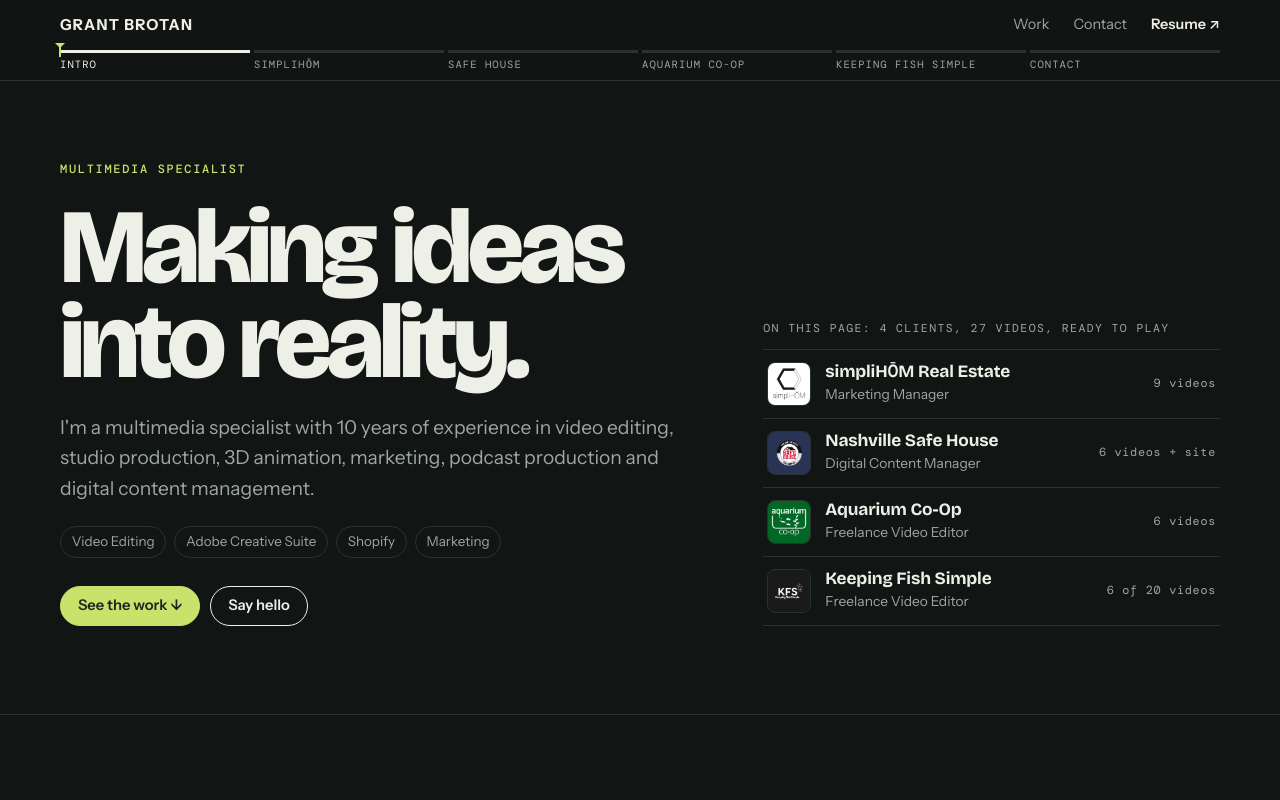
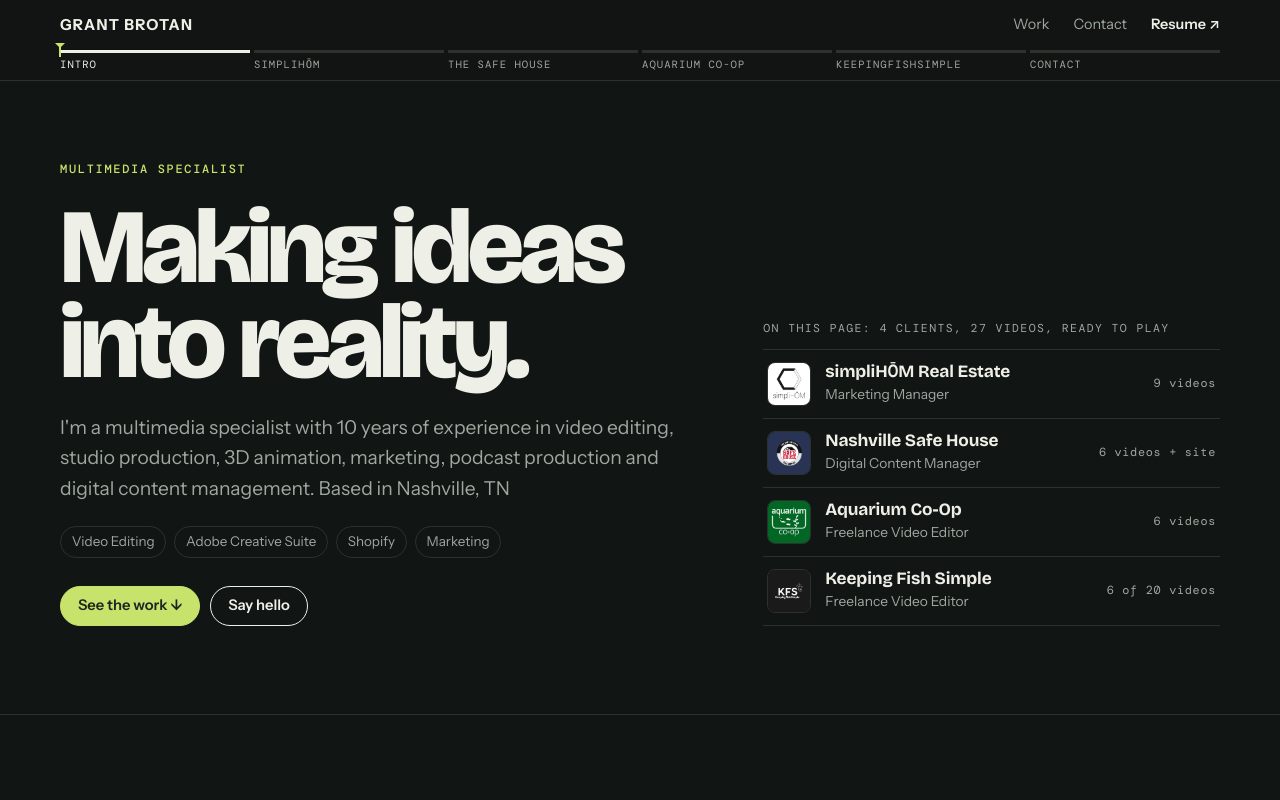
Before and after one commit to gbrotan21/gbrotan21.github.io, a plain HTML site: page index.html in a window 1280 px wide. Shown: the top 800 px of the page. Drawn offline with nearby package versions, Linux system fonts and the light colour scheme.

Commit message:
Update index.html

```diff
--- a/index.html
+++ b/index.html
@@ -224,9 +224,9 @@ html:not(.js) .ctl[data-step] { display: none }
     <div class="strip-inner">
       <a class="seg" href="#intro" aria-label="Intro"><span>Intro</span></a>
       <a class="seg" href="#simplihom" aria-label="simpliHŌM Real Estate"><span>simpliHŌM</span></a>
-      <a class="seg" href="#safe-house" aria-label="Nashville Safe House"><span>Safe House</span></a>
+      <a class="seg" href="#safe-house" aria-label="Nashville Safe House"><span>The Safe House</span></a>
       <a class="seg" href="#aquarium-co-op" aria-label="Aquarium Co-Op"><span>Aquarium Co-Op</span></a>
-      <a class="seg" href="#keeping-fish-simple" aria-label="Keeping Fish Simple"><span>Keeping Fish Simple</span></a>
+      <a class="seg" href="#keeping-fish-simple" aria-label="Keeping Fish Simple"><span>KeepingFishSimple</span></a>
       <a class="seg" href="#contact" aria-label="Contact"><span>Contact</span></a>
       <span class="playhead" aria-hidden="true"></span>
     </div>
@@ -240,7 +240,7 @@ html:not(.js) .ctl[data-step] { display: none }
       <div class="hero-main">
         <p class="kicker">Multimedia Specialist</p>
         <h1>Making ideas<br>into reality.</h1>
-        <p class="lede">I'm a multimedia specialist with 10 years of experience in video editing, studio production, 3D animation, marketing, podcast production and digital content management.</p>
+        <p class="lede">I'm a multimedia specialist with 10 years of experience in video editing, studio production, 3D animation, marketing, podcast production and digital content management. Based in Nashville, TN</p>
         <ul class="skills" aria-label="Skills and specialties">
           <li>Video Editing</li>
           <li>Adobe Creative Suite</li>
```
